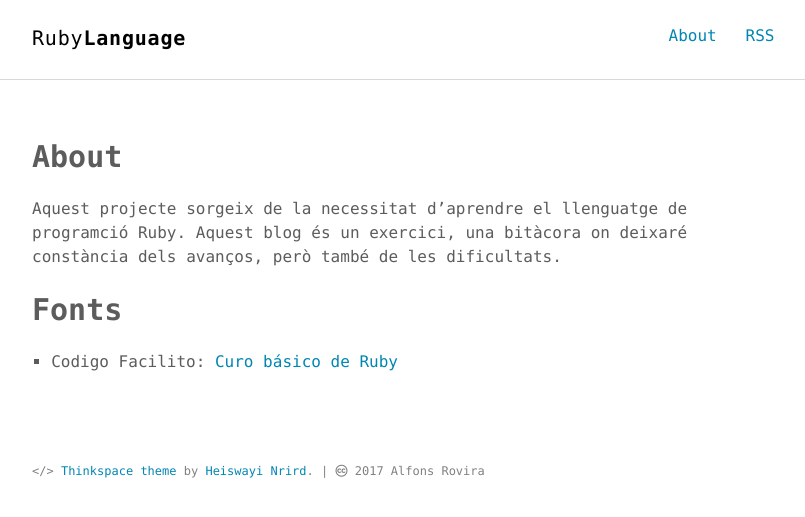
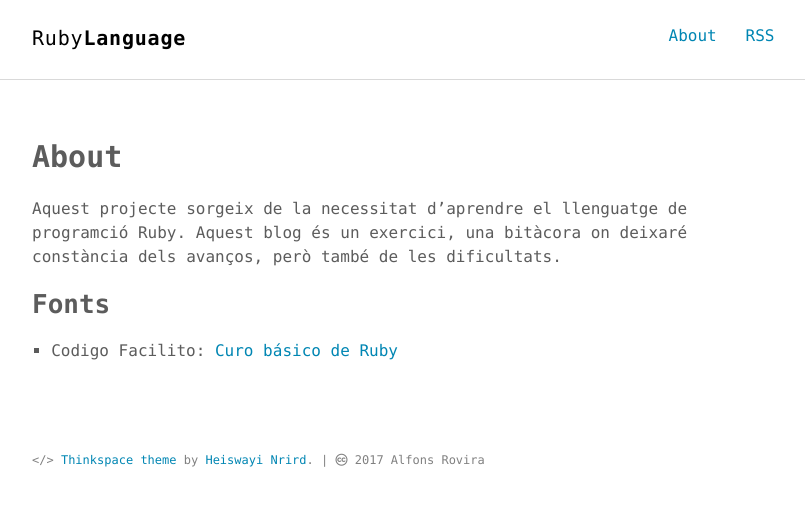
Before and after one commit to inclusa/ruby, a Jekyll site: the page built from about.md, in a window 1280 px wide. Shown: the top 517 px of the page, without its empty margins (232-1037 px from the left). Built offline with Jekyll 4.4.1, drawn with Linux system fonts in a browser that asks for light colours.

Commit message:
Jerarquia de títols

```diff
--- a/about.md
+++ b/about.md
@@ -7,6 +7,6 @@ permalink: /about/
 
 Aquest projecte sorgeix de la necessitat d'aprendre el llenguatge de programció Ruby. Aquest blog és un exercici, una bitàcora on deixaré constància dels avanços, però també de les dificultats.
 
-# Fonts
+## Fonts
 
 - Codigo Facilito: [Curo básico de Ruby](https://codigofacilito.com/cursos/Ruby)
```
